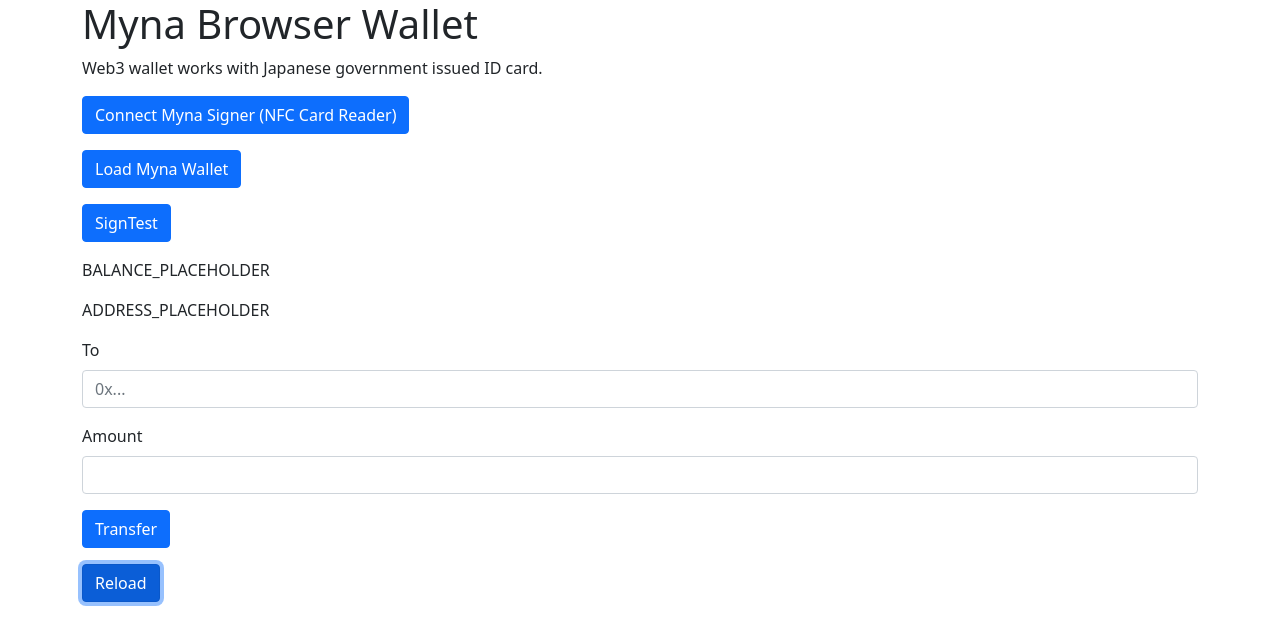
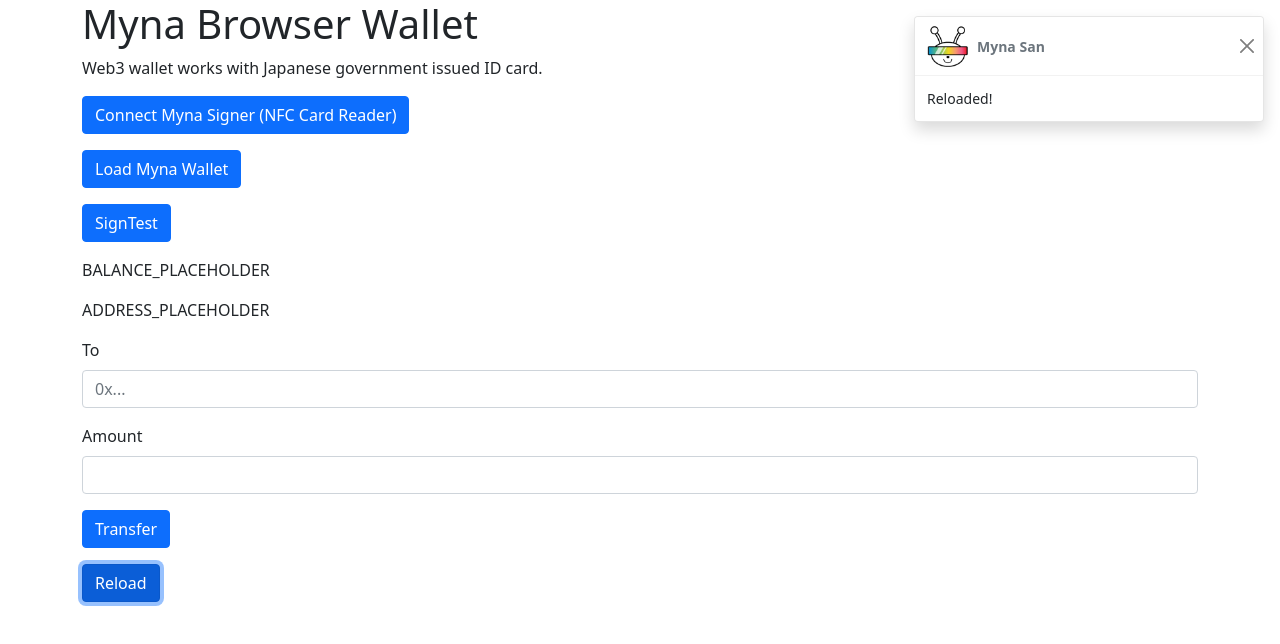
Before and after one commit to a42io/ETHGlobalTokyo2023, a browser extension: page BrowserWallet/index.html in a window 1280 px wide. Both pictures are taken after a click on the button "Reload". Drawn offline with Linux system fonts and the light colour scheme.

Commit message:
show notification

```diff
--- a/BrowserWallet/index.html
+++ b/BrowserWallet/index.html
@@ -42,5 +42,29 @@
                 </div>
             </div>
         </div>
+
+        <!-- Toast -->
+        <div class="position-fixed top-0 end-0 p-3" style="z-index: 5">
+            <div
+                id="notification"
+                class="toast hide"
+                role="alert"
+                aria-live="assertive"
+                aria-atomic="true"
+            >
+                <div class="toast-header">
+                <img src="icon.png" class="rounded me-2" width="42px" />
+                <strong class="me-auto">Myna San</strong>
+                <small></small>
+                <button
+                    type="button"
+                    class="btn-close"
+                    data-bs-dismiss="toast"
+                    aria-label="Close"
+                ></button>
+                </div>
+                <div class="toast-body" id="notification-body"></div>
+            </div>
+        </div>
     </body>
 </html>
--- a/BrowserWallet/main.js
+++ b/BrowserWallet/main.js
@@ -43,14 +43,26 @@ async function loadMynaWallet() {
 	requestModulusMode();
 }
 
+// call from button
 async function signTest() {
 	const messageToSign = toArrayBuffer("68656c6c6f");	// hello
 	await mynaSigner.characteristic.writeValueWithResponse(messageToSign);
 	requestSignatureMode();
 }
 
+// call from button
+async function reload() {
+	showNotification("Reloaded!");
+}
+
+function showNotification(messsage) {
+	$("#notification-body").text(messsage)
+	$("#notification").toast("show")
+}
+
 function onMynaSignerConnect() {
-	console.log("connected to mynaSigner");
+	console.log("connected to Myna Signer");
+	showNotification("Connected to MynaSigner");
 }
 
 async function requestModulusMode() {
@@ -68,5 +80,9 @@ function onCharacteristicValueChanged (event) {
 }
 
 $(window).on('load', async () => {
-
+	var toastElList = [].slice.call(document.querySelectorAll(".toast"));
+	var toastList = toastElList.map(function (toastEl) {
+  		return new bootstrap.Toast(toastEl, null);
+	});
+	console.log(toastList)
 })
```
Also changed, not shown: BrowserWallet/cover.png (added), BrowserWallet/icon.png (added).
